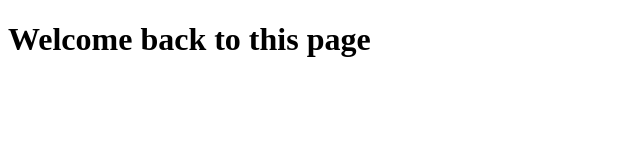
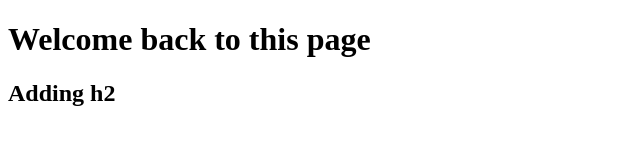
Before and after one commit to mdsaadnits/project, a plain HTML site: page index.html in a window 1280 px wide. Shown: the whole page, without its empty margins (0-640 px from the left). Drawn offline with Linux system fonts and the light colour scheme.

Commit message:
Just added h2

```diff
--- a/index.html
+++ b/index.html
@@ -9,5 +9,8 @@
         <h1>
             Welcome back to this page
         </h1>
+        <h2>
+            Adding h2
+        </h2>
     </body>
 </html>
```
